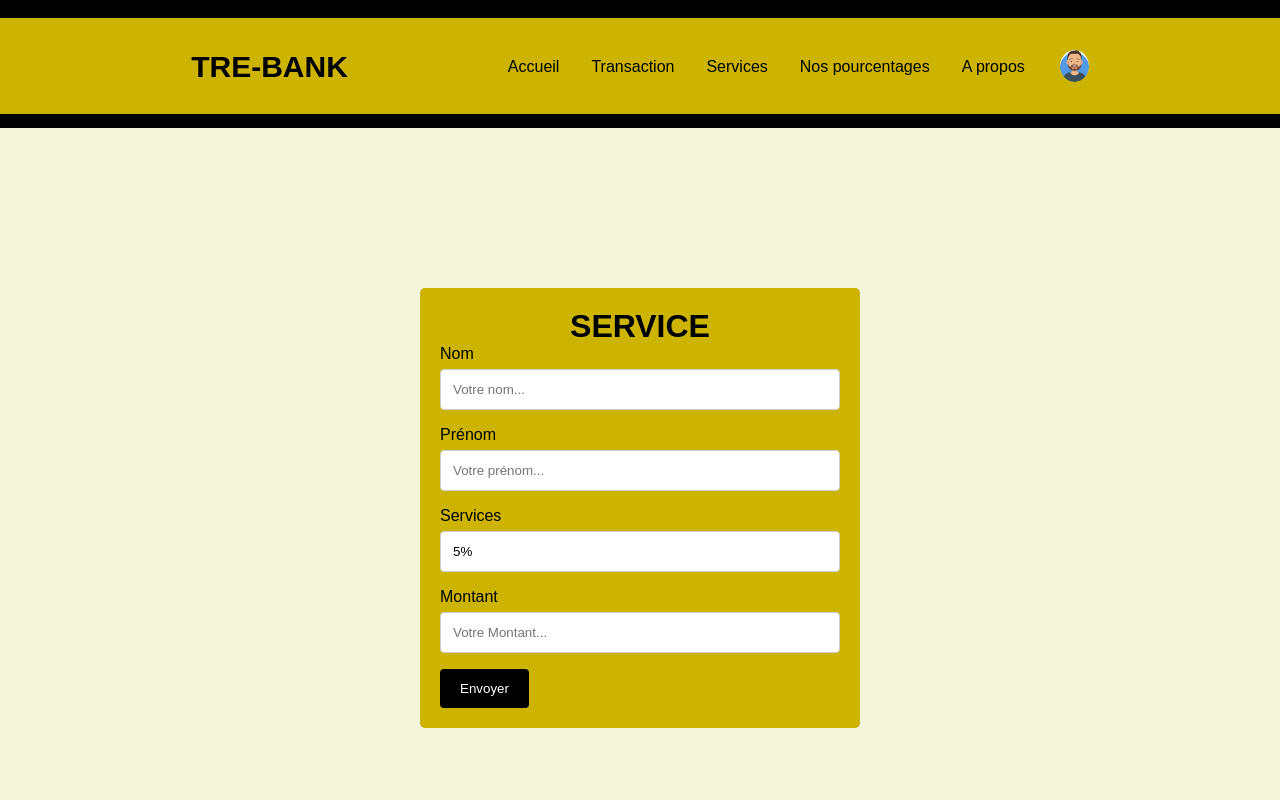
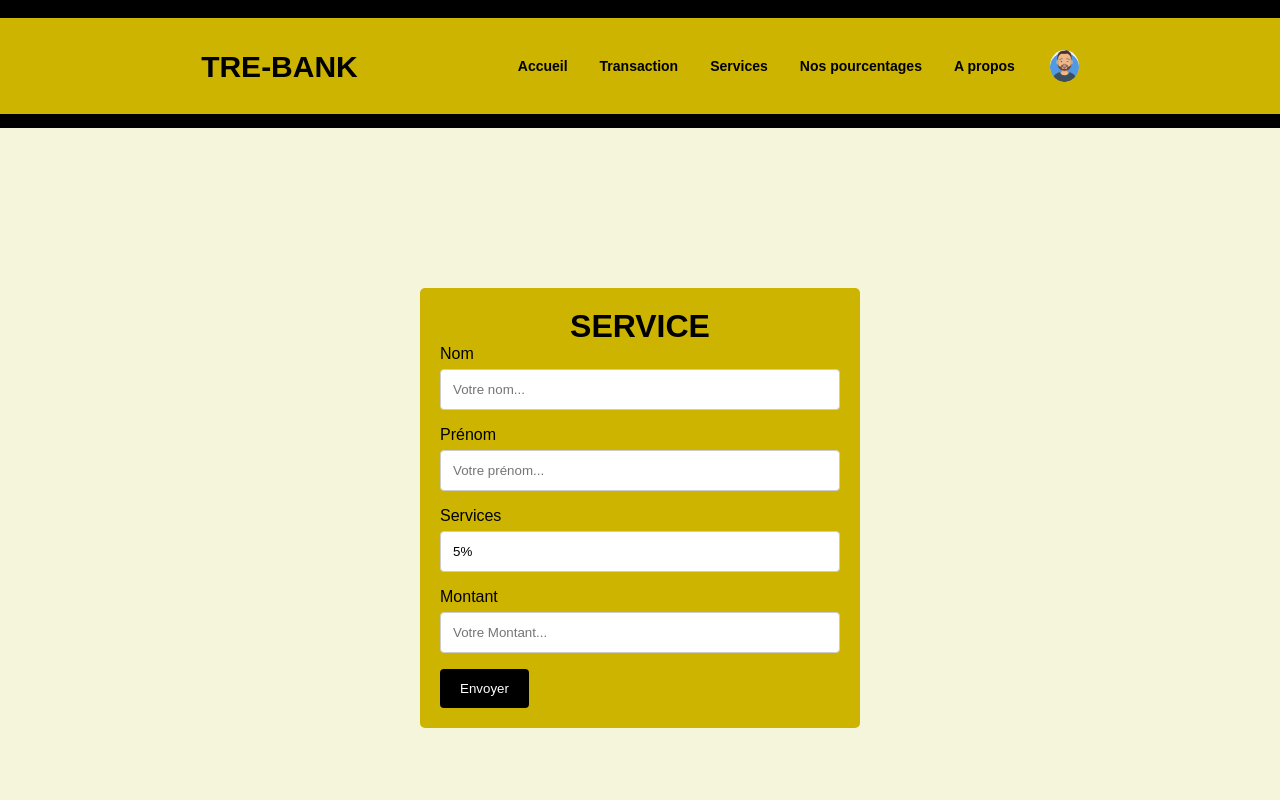
Before and after one commit to Bassole-9/projet_2, a plain HTML site: page index/service.html in a window 1280 px wide. Shown: the top 800 px of the page. Drawn offline with Linux system fonts and the light colour scheme.

Commit message:
mise a jour

```diff
--- a/css/service3Styles.css
+++ b/css/service3Styles.css
@@ -30,6 +30,8 @@ header ul{
     width: 100%;
     margin-right: 4rem;
     background-color: rgb(204, 180, 0);
+    font-weight: bold;
+    font-size: 14px;
 
 }
 header ul li{
--- a/css/serviceStyles.css
+++ b/css/serviceStyles.css
@@ -30,6 +30,8 @@ header ul{
     width: 100%;
     margin-right: 4rem;
     background-color: rgb(204, 180, 0);
+    font-weight: bold;
+    font-size: 14px;
 
 }
 header ul li{
```
